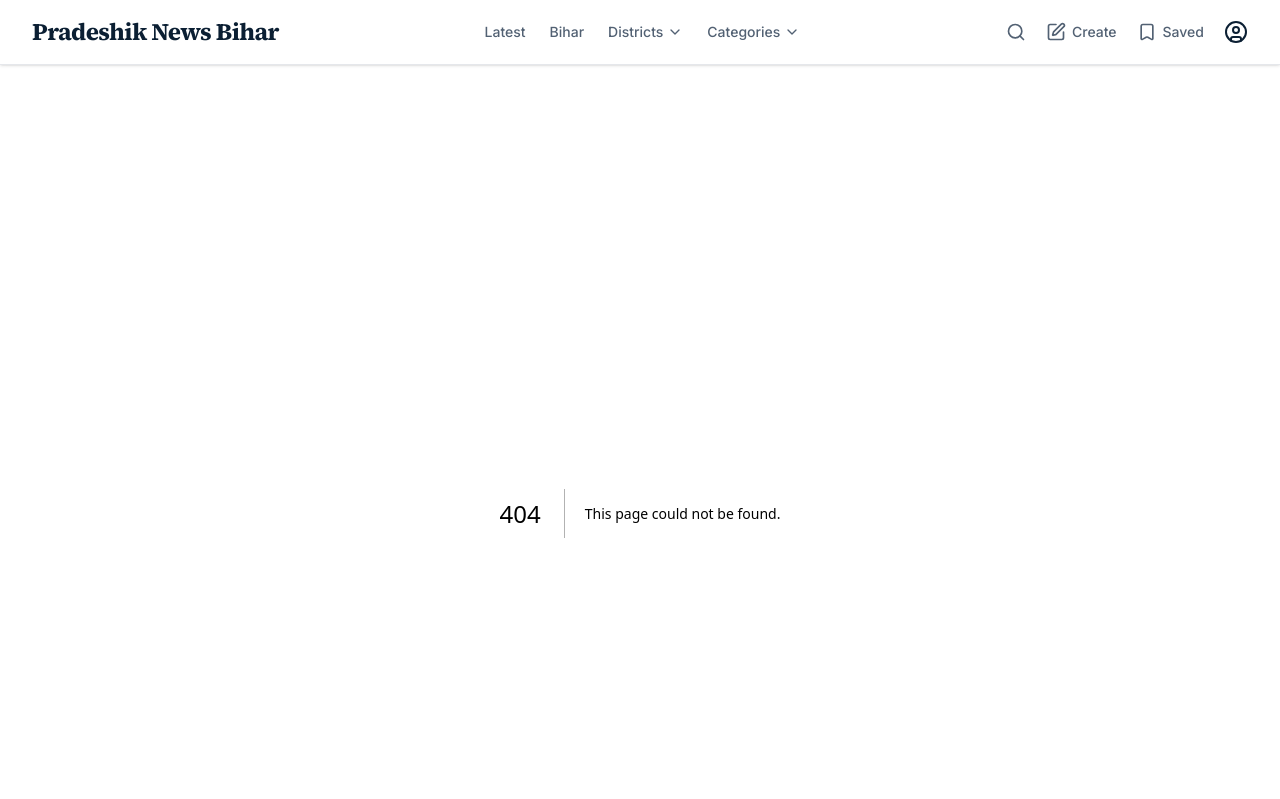
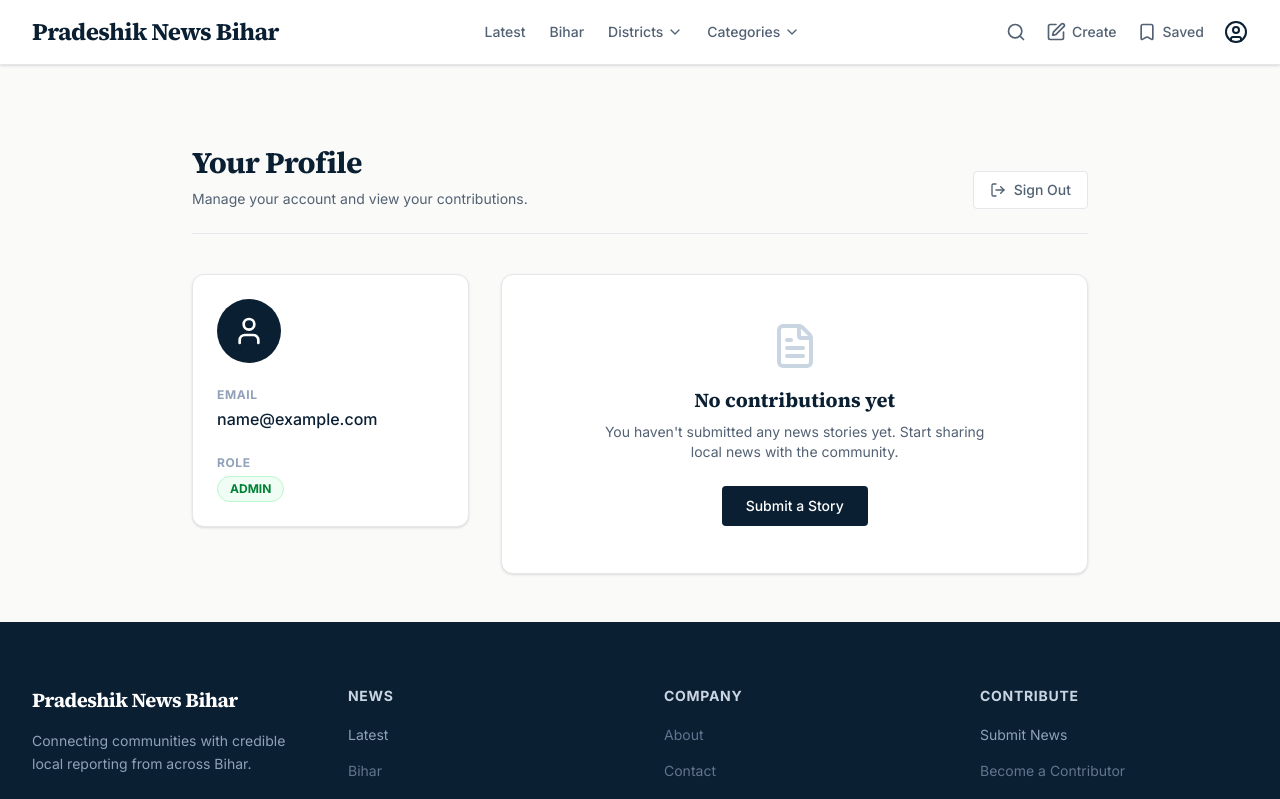
Before and after one commit to connect-toaman/newsbook, a Next.js app: page /profile in a window 1280 px wide. Before the commit this address had no page. Shown: the top 799 px of the page. Built offline with nearby package versions, Linux system fonts and the light colour scheme; sample sign-in values are in the browser's storage.

Commit message:
Add District, Category, and Profile pages. Protect Create route.

```diff
--- /dev/null
+++ b/src/app/category/[slug]/page.tsx
@@ -0,0 +1,69 @@
+import PostCard from "@/components/PostCard";
+import type { PostProps } from "@/components/PostCard";
+import { prisma } from "@/lib/prisma";
+import Link from "next/link";
+
+export const dynamic = "force-dynamic";
+
+async function getPostsByCategory(category: string): Promise<PostProps[]> {
+  try {
+    const posts = await prisma.post.findMany({
+      where: {
+        category: {
+          equals: category,
+          mode: "insensitive"
+        }
+      },
+      orderBy: {
+        createdAt: "desc",
+      },
+    });
+    return posts as PostProps[];
+  } catch (error) {
+    console.error(`Failed to fetch posts for category ${category}:`, error);
+    return [];
+  }
+}
+
+export default async function CategoryPage({ params }: { params: { slug: string } }) {
+  const categoryName = decodeURIComponent(params.slug)
+    .split(' ')
+    .map(word => word.charAt(0).toUpperCase() + word.slice(1).toLowerCase())
+    .join(' ');
+
+  const posts = await getPostsByCategory(categoryName);
+
+  return (
+    <div className="w-full">
+      <div className="mb-10 border-b border-border-subtle pb-6">
+        <h1 className="font-serif text-3xl md:text-5xl font-bold text-navy">
+          {categoryName}
+        </h1>
+        <p className="mt-3 text-lg text-text-secondary">
+          Explore the latest stories in {categoryName}.
+        </p>
+      </div>
+
+      <div className="space-y-12">
+        {posts.length === 0 ? (
+          <div className="w-full flex flex-col items-center justify-center py-24 text-center border border-border-subtle rounded-xl bg-surface">
+            <h2 className="font-serif text-2xl font-bold text-navy mb-3">No stories found</h2>
+            <p className="text-text-secondary mb-6 text-sm">There is currently no published news in the {categoryName} category.</p>
+            <Link
+              href="/create"
+              className="inline-flex items-center justify-center px-6 py-2.5 bg-navy text-white text-sm font-medium rounded hover:bg-slate-800 transition-colors"
+            >
+              Be the first to report
+            </Link>
+          </div>
+        ) : (
+          <div className="grid grid-cols-1 sm:grid-cols-2 lg:grid-cols-3 gap-6">
+            {posts.map((post) => (
+              <PostCard key={post.id} post={post} />
+            ))}
+          </div>
+        )}
+      </div>
+    </div>
+  );
+}
--- a/src/app/create/page.tsx
+++ b/src/app/create/page.tsx
@@ -13,10 +13,22 @@ export default function CreatePost() {
     title: "",
     content: "",
     imageUrl: "",
-    author: "Citizen Journalist / Admin",
+    author: "Citizen Journalist", // default to Citizen Journalist
+    category: "",
+    district: "",
   });
 
-  const handleChange = (e: React.ChangeEvent<HTMLInputElement | HTMLTextAreaElement>) => {
+  useEffect(() => {
+    const auth = localStorage.getItem("userAuth");
+    if (!auth) {
+      router.push("/login");
+    } else {
+      const user = JSON.parse(auth);
+      setFormData(prev => ({ ...prev, author: user.email }));
+    }
+  }, [router]);
+
+  const handleChange = (e: React.ChangeEvent<HTMLInputElement | HTMLTextAreaElement | HTMLSelectElement>) => {
     const { name, value } = e.target;
     setFormData((prev) => ({ ...prev, [name]: value }));
   };
--- /dev/null
+++ b/src/app/district/[slug]/page.tsx
@@ -0,0 +1,70 @@
+import PostCard from "@/components/PostCard";
+import type { PostProps } from "@/components/PostCard";
+import { prisma } from "@/lib/prisma";
+import Link from "next/link";
+
+export const dynamic = "force-dynamic";
+
+async function getPostsByDistrict(district: string): Promise<PostProps[]> {
+  try {
+    const posts = await prisma.post.findMany({
+      where: {
+        district: {
+          equals: district,
+          mode: "insensitive"
+        }
+      },
+      orderBy: {
+        createdAt: "desc",
+      },
+    });
+    return posts as PostProps[];
+  } catch (error) {
+    console.error(`Failed to fetch posts for district ${district}:`, error);
+    return [];
+  }
+}
+
+export default async function DistrictPage({ params }: { params: { slug: string } }) {
+  // Decode the URL param (e.g., "Patna") and capitalize it for display
+  const districtName = decodeURIComponent(params.slug)
+    .split(' ')
+    .map(word => word.charAt(0).toUpperCase() + word.slice(1).toLowerCase())
+    .join(' ');
+
+  const posts = await getPostsByDistrict(districtName);
+
+  return (
+    <div className="w-full">
+      <div className="mb-10 border-b border-border-subtle pb-6">
+        <h1 className="font-serif text-3xl md:text-5xl font-bold text-navy">
+          {districtName} News
+        </h1>
+        <p className="mt-3 text-lg text-text-secondary">
+          Latest updates and stories from {districtName} district.
+        </p>
+      </div>
+
+      <div className="space-y-12">
+        {posts.length === 0 ? (
+          <div className="w-full flex flex-col items-center justify-center py-24 text-center border border-border-subtle rounded-xl bg-surface">
+            <h2 className="font-serif text-2xl font-bold text-navy mb-3">No stories found</h2>
+            <p className="text-text-secondary mb-6 text-sm">There is currently no published news for {districtName}.</p>
+            <Link
+              href="/create"
+              className="inline-flex items-center justify-center px-6 py-2.5 bg-navy text-white text-sm font-medium rounded hover:bg-slate-800 transition-colors"
+            >
+              Be the first to report
+            </Link>
+          </div>
+        ) : (
+          <div className="grid grid-cols-1 sm:grid-cols-2 lg:grid-cols-3 gap-6">
+            {posts.map((post) => (
+              <PostCard key={post.id} post={post} />
+            ))}
+          </div>
+        )}
+      </div>
+    </div>
+  );
+}
--- /dev/null
+++ b/src/app/profile/page.tsx
@@ -0,0 +1,99 @@
+"use client";
+
+import { useEffect, useState } from "react";
+import { useRouter } from "next/navigation";
+import Link from "next/link";
+import { LogOut, User, FileText } from "lucide-react";
+
+export default function Profile() {
+  const router = useRouter();
+  const [user, setUser] = useState<{ email: string; role: string } | null>(null);
+
+  useEffect(() => {
+    const auth = localStorage.getItem("userAuth");
+    if (!auth) {
+      router.push("/login");
+    } else {
+      setUser(JSON.parse(auth));
+    }
+  }, [router]);
+
+  const handleLogout = () => {
+    localStorage.removeItem("userAuth");
+    router.push("/login");
+    router.refresh();
+  };
+
+  if (!user) {
+    return (
+      <div className="w-full flex items-center justify-center min-h-[400px]">
+        <div className="animate-pulse flex flex-col items-center">
+          <div className="w-12 h-12 bg-slate-200 rounded-full mb-4"></div>
+          <div className="h-4 w-32 bg-slate-200 rounded"></div>
+        </div>
+      </div>
+    );
+  }
+
+  return (
+    <div className="w-full max-w-4xl mx-auto mt-8">
+      <div className="mb-10 border-b border-border-subtle pb-6 flex justify-between items-end">
+        <div>
+          <h1 className="font-serif text-3xl font-bold tracking-tight text-navy">
+            Your Profile
+          </h1>
+          <p className="mt-2 text-text-secondary text-sm">
+            Manage your account and view your contributions.
+          </p>
+        </div>
+        <button
+          onClick={handleLogout}
+          className="flex items-center gap-2 px-4 py-2 bg-surface border border-border-subtle text-text-secondary rounded text-sm font-medium hover:text-brand-red hover:border-brand-red transition-colors"
+        >
+          <LogOut className="w-4 h-4" />
+          <span>Sign Out</span>
+        </button>
+      </div>
+
+      <div className="grid grid-cols-1 md:grid-cols-3 gap-8">
+        {/* Left Col: User Details */}
+        <div className="md:col-span-1">
+          <div className="bg-surface border border-border-subtle rounded-xl p-6 shadow-sm">
+            <div className="w-16 h-16 bg-navy rounded-full flex items-center justify-center text-white mb-6">
+              <User className="w-8 h-8" />
+            </div>
+
+            <div className="mb-6">
+              <p className="text-xs font-bold text-slate-400 uppercase tracking-wider mb-1">Email</p>
+              <p className="text-navy font-medium">{user.email}</p>
+            </div>
+
+            <div>
+              <p className="text-xs font-bold text-slate-400 uppercase tracking-wider mb-1">Role</p>
+              <span className="inline-block px-3 py-1 bg-green-50 text-green-700 text-xs font-bold uppercase rounded-full border border-green-200">
+                {user.role}
+              </span>
+            </div>
+          </div>
+        </div>
+
+        {/* Right Col: Activity */}
+        <div className="md:col-span-2">
+          <div className="bg-surface border border-border-subtle rounded-xl p-8 shadow-sm h-full flex flex-col items-center justify-center min-h-[300px]">
+            <FileText className="w-12 h-12 text-slate-300 mb-4" />
+            <h3 className="font-serif text-xl font-bold text-navy mb-2">No contributions yet</h3>
+            <p className="text-text-secondary text-sm mb-6 text-center max-w-sm">
+              You haven't submitted any news stories yet. Start sharing local news with the community.
+            </p>
+            <Link
+              href="/create"
+              className="inline-flex items-center justify-center px-6 py-2.5 bg-navy text-white text-sm font-medium rounded hover:bg-slate-800 transition-colors"
+            >
+              Submit a Story
+            </Link>
+          </div>
+        </div>
+      </div>
+    </div>
+  );
+}
```
